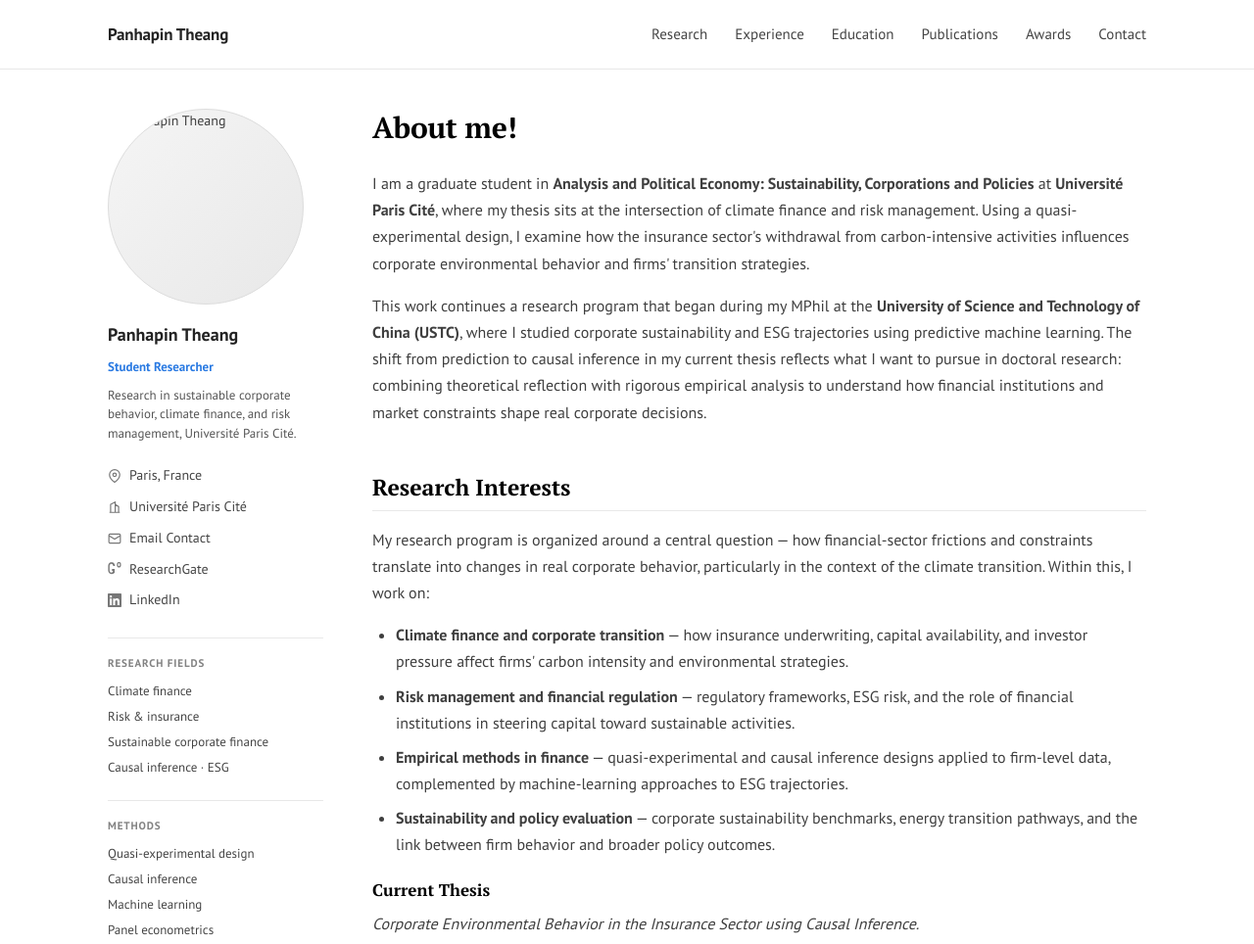
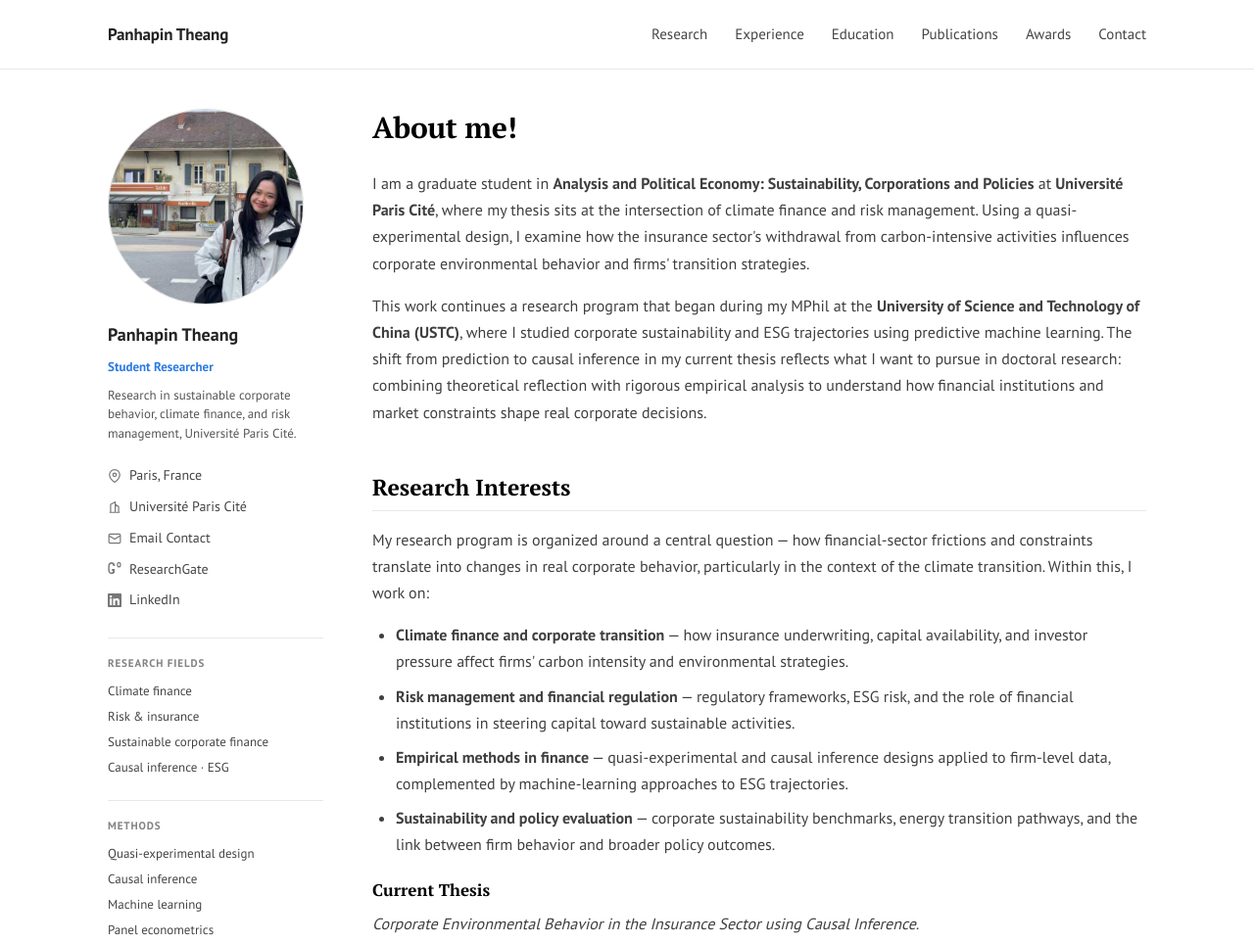
Before and after one commit to Pin500/Pin500.github.io, a plain HTML site: page index.html in a window 1280 px wide. Shown: the top 964 px of the page at 98% size. Drawn offline with Linux system fonts and the light colour scheme.

Commit message:
Update index.html

```diff
--- a/index.html
+++ b/index.html
@@ -305,7 +305,7 @@
   <aside class="sidebar">
     <div class="avatar">
       <!-- Replace 'profile-photo.jpg' with your actual image filename -->
-      <img src="profile-photo.jpg" alt="Panhapin Theang">
+      <img src="photo.jpg" alt="">
     </div>
     <div class="sidebar-name">Panhapin Theang</div>
     <div class="sidebar-role">Student Researcher</div>
```
